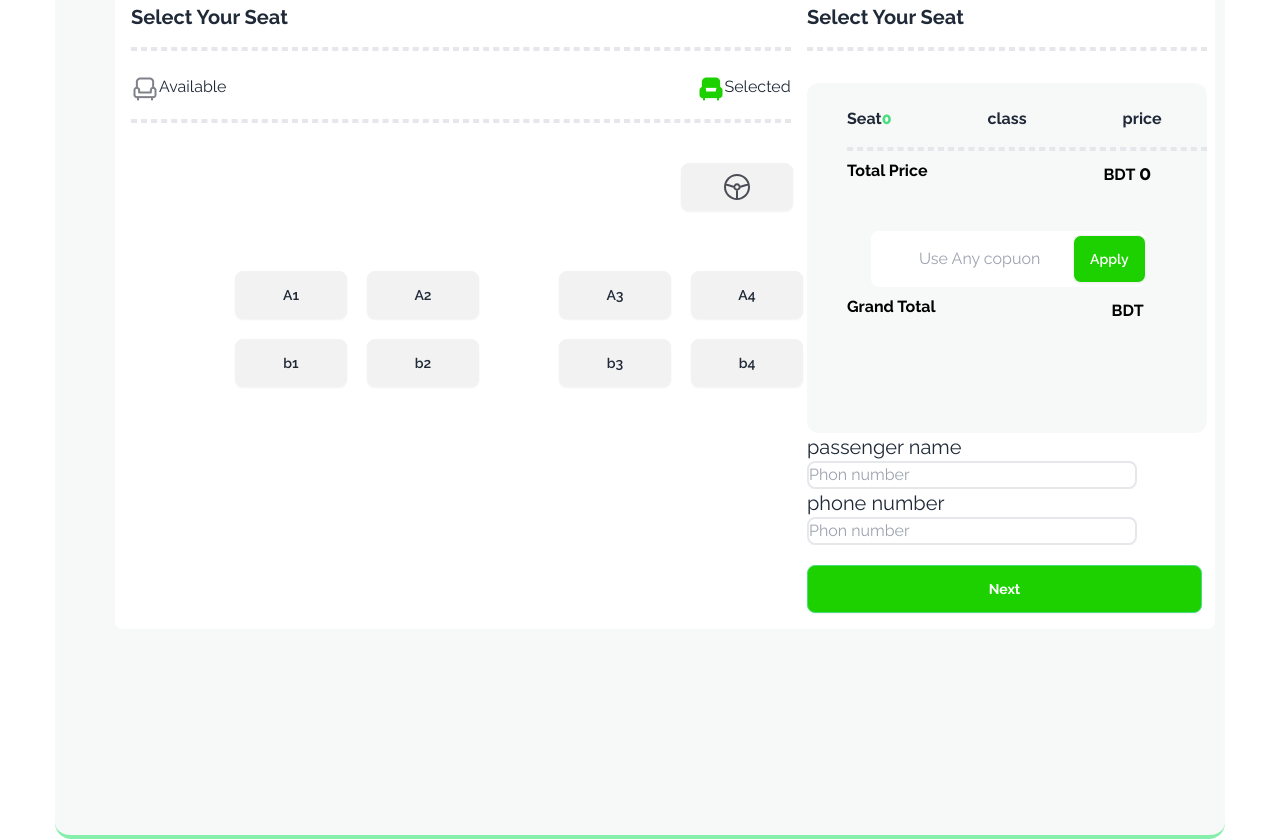
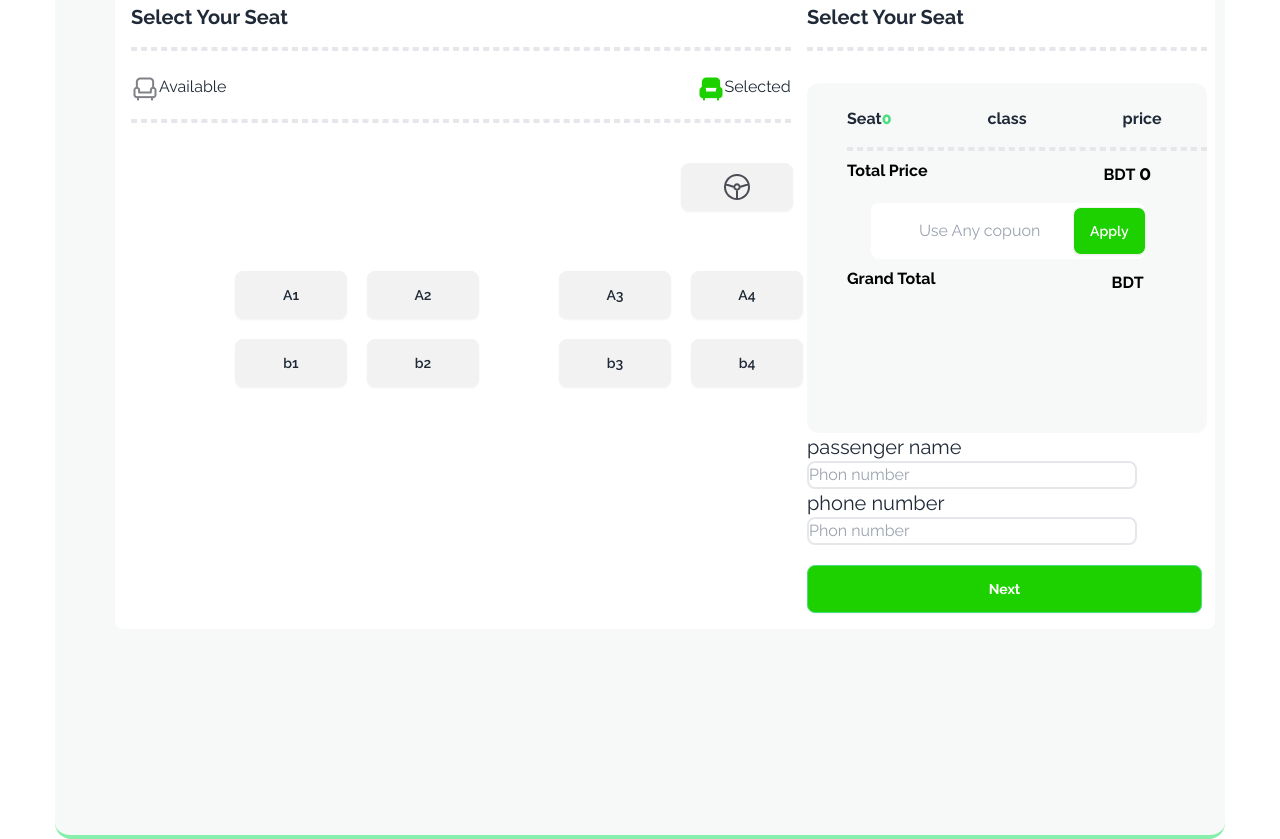
Before and after one commit to Rakibul12356/Assingment-5, a plain HTML site: page index.html in a window 1280 px wide. Shown: the part 1993-2832 px from the top of the page. Drawn offline with nearby package versions, Linux system fonts and the light colour scheme.

Commit message:
update the whole thing of apply

```diff
--- a/index.html
+++ b/index.html
@@ -217,7 +217,7 @@
                       <h3>BDT <span id="total-price" class="text-xl">0</span></h3>
                     </div>
 
-                    <div class="mt-7">
+                    <div class="mt-">
                       <input id="cupon-code"
                        class="px-12 py-4 mx-6 outline-none rounded-lg" type="text" name="" id="inputText" placeholder="Use Any copuon">
                       <button onclick="garandTotal()" class="btn absolute mt-1 -ml-24 bg-[#1DD100] text-white hover:bg-[#1DD100]">Apply</button>
```
